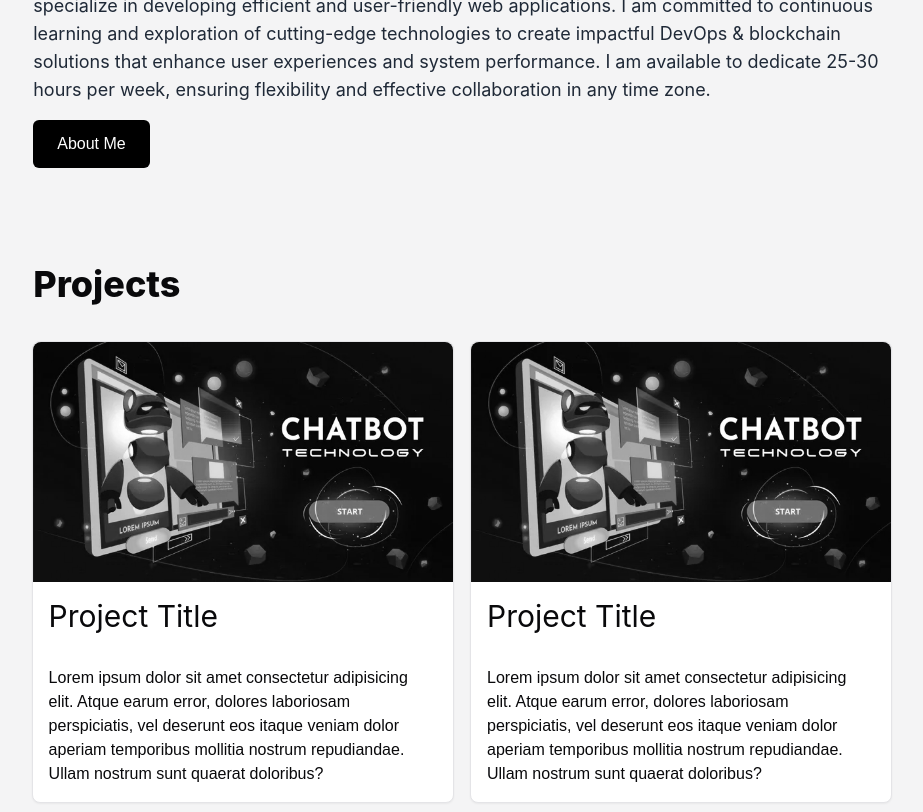
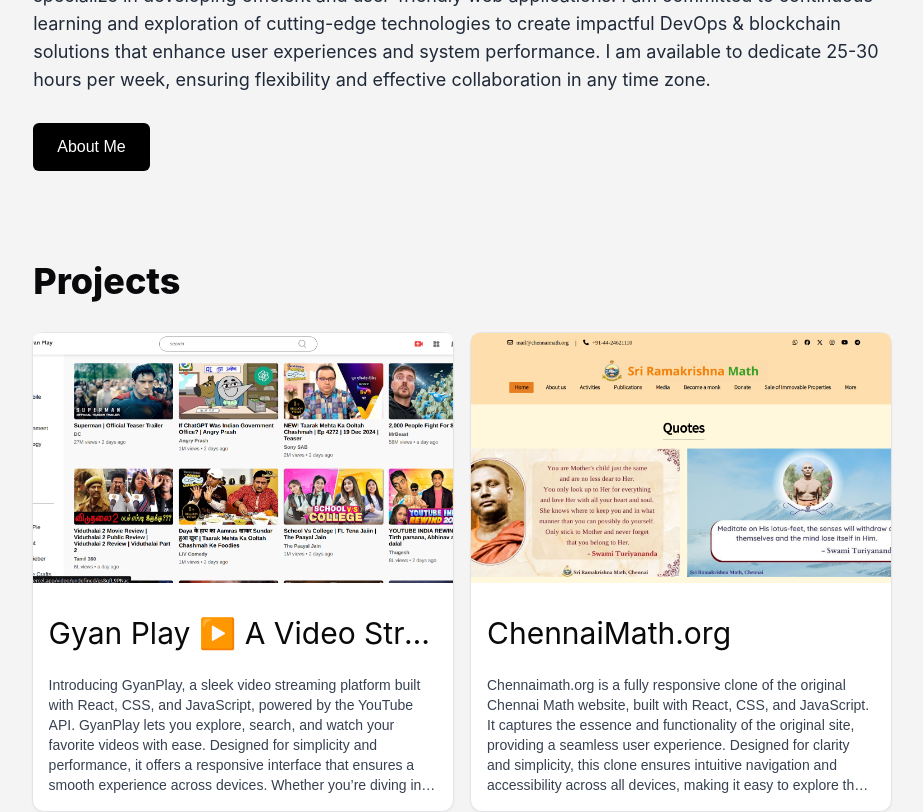
Before and after one commit to Gyannnnn/portrfolio, a Next.js app: page / in a window 1280 px wide. Shown: the part 240-1052 px from the top of the page, without its empty margins (178-1101 px from the left). Built offline with nearby package versions, Linux system fonts and the light colour scheme.

Commit message:
Fixed; Contact Page Ui

```diff
--- a/app/components/projects/Projects.tsx
+++ b/app/components/projects/Projects.tsx
@@ -3,49 +3,42 @@
 import Image from "next/image";
 import Link from "next/link";
 
+import projectdata from "../projectsmain/projectdata";
+const data = projectdata.filter((item) => item.featured === true);
+
 export default function Projects() {
   return (
-    <div className="min-h-[80vh] sm:w-[67vw]   mt-20 mb-10 flex flex-col justify-around gap-5">
+    <div className="min-h-[80vh] sm:w-[67vw] mt-20 mb-10 flex flex-col justify-around gap-5">
       <h1 className="font-inter font-extrabold text-4xl">Projects</h1>
       <div className="flex max-sm:flex-col justify-center items-center gap-4">
-        <Link href="/projects">
-          <Card className="sm:w-[33vw] max-sm:w-[90vw] flex flex-col gap-4 border">
+        {data.slice(0, 2).map((project, index) => (
+          <Link href="/projects" key={index}>
+            <Card className="sm:w-[33vw] max-sm:w-[90vw] flex flex-col gap-4 border h-[480px] rounded-xl">
+              <div className="h-[250px] w-full overflow-hidden">
                 <Image
-              src="/images/chatgpt.webp"
+                  src={project.logo}
                   width={500}
                   height={500}
-              alt="Picture of the author"
-              className="rounded-t-lg filter grayscale hover:grayscale-0 "
+                  alt="Project Image"
+                  className="rounded-t-lg filter grayscale-0 hover:grayscale object-cover h-full w-full"
                 />
-            <h1 className="px-4 pb-4 font-inter text-3xl">Project Title</h1>
-            <p className="px-4 pb-4">
-              Lorem ipsum dolor sit amet consectetur adipisicing elit. Atque
-              earum error, dolores laboriosam perspiciatis, vel deserunt eos
-              itaque veniam dolor aperiam temporibus mollitia nostrum
-              repudiandae. Ullam nostrum sunt quaerat doloribus?
+              </div>
+              <div className="flex flex-col justify-between flex-1 p-4">
+                <h1 className="font-inter text-3xl truncate">{project.title}</h1>
+                <p className="text-sm text-gray-700 dark:text-white line-clamp-6">
+                  {project.description}
                 </p>
+              </div>
             </Card>
           </Link>
-        <Link href="/projects">
-          <Card className="sm:w-[33vw] max-sm:w-[90vw] flex flex-col gap-4 border">
-            <Image
-              src="/images/chatgpt.webp"
-              width={500}
-              height={500}
-              alt="Picture of the author"
-              className="rounded-t-lg filter grayscale hover:grayscale-0"
-            />
-            <h1 className="px-4 pb-4 font-inter text-3xl">Project Title</h1>
-            <p className="px-4 pb-4">
-              Lorem ipsum dolor sit amet consectetur adipisicing elit. Atque
-              earum error, dolores laboriosam perspiciatis, vel deserunt eos
-              itaque veniam dolor aperiam temporibus mollitia nostrum
-              repudiandae. Ullam nostrum sunt quaerat doloribus?
-            </p>
-          </Card>
+        ))}
+      </div>
+      <Link
+        className="px-6 py-3 rounded-md font-bold bg-black text-white dark:text-black w-28 flex items-center justify-center dark:bg-white"
+        href="/projects"
+      >
+        View All
       </Link>
-      </div>
-      <Link className="px-6 py-3 rounded-md font-bold bg-black text-white dark:text-black w-28 flex items-center justify-center dark:bg-white" href="/projects">View All</Link>
     </div>
   );
 }
--- a/app/components/projectsmain/Projects.tsx
+++ b/app/components/projectsmain/Projects.tsx
@@ -11,7 +11,7 @@
       {projectdata.map((item, index) => (
         <Card
           key={index}
-          className="rounded-xl drop-shadow-sm bg-secondary dark:bg-black mt-2 flex flex-col justify-start gap-5 sm:py-5 px-5 pt-5 relative"
+          className="rounded-xl drop-shadow-sm bg-secondary dark:bg-black mt-2 flex flex-col justify-start max-sm:justify-between gap-5 max-sm:gap-[7.25rem] sm:py-5 px-5 pt-5 relative"
         >
           <div className="flex items-center justify-start gap-5 ">
             <Image
@@ -22,13 +22,13 @@
               className="rounded-full max-sm:hidden"
             />
             <div className=" h-28 flex flex-col items-start justify-center gap-2 max-sm:pt-5">
-              <h1 className="text-xl font-inter font-bold">{item.title}</h1>
+              <h1 className="text-xl font-inter font-bold max-sm:mt-[100px] max-sm:w-[60vw]">{item.title}</h1>
               <p className="font-extralight text-black dark:text-gray-300">
                 {item.dpdescription}
               </p>
             </div>
           </div>
-          <div className="flex sm:justify-between items-center max-sm:flex-col max-sm:gap-2  ">
+          <div className="flex sm:justify-between items-center max-sm:flex-col max-sm:gap-2   max-sm:items-start max-sm:py-4  ">
             <div className="flex gap-2 max-sm:flex-wrap  flex-wrap">
               {item.teckstack.map((item2, index2) => (
                 <span
@@ -44,7 +44,7 @@
             </Link>
           </div>
           {
-              item.ongoing?<div className="bg-red-900 text-white w-24 flex items-center justify-center rounded-md absolute top-1 right-1 ">On Going</div>:<div className="bg-green-900 text-white w-24 flex items-center justify-center rounded-md absolute top-1 right-1">Completed</div>
+              item.ongoing?<div className="bg-red-900 text-white w-24 flex items-center justify-center rounded-md fixed top-[-2px] right-0">On Going</div>:<div className="bg-green-900 text-white w-24 flex items-center justify-center rounded-md fixed top-0 right-0">Completed</div>
 
           }
 
--- a/app/components/projectsmain/projectdata.ts
+++ b/app/components/projectsmain/projectdata.ts
@@ -15,7 +15,7 @@
   {
     id: 1,
     title: "Portfolio App",
-    logo: "/projects/portfolio.png",
+    logo:"/projects/portfolio/portfolio.png",
     displayLogo: "/projects/portfolio/dp.png",
     description:
       "Welcome to my portfolio! Built with Next.js, ShadCN UI, TypeScript, and Tailwind CSS, this website is a reflection of modern web development principles combined with clean design aesthetics. It features a responsive layout for seamless browsing across all devices, a theme toggler for effortless switching between light and dark modes, and interactive audio controls that let you play or pause background audio. The user interface is designed to be visually captivating, ensuring an engaging experience. To make communication simple, the contact form is powered by NodeMailer, enabling you to send messages directly through the site. Explore my work and feel free to reach out with any opportunities or feedback!",
@@ -30,7 +30,7 @@
     ],
     githubLink: "https://github.com/Gyannnnn/portrfolio",
     ongoing: false,
-    featured: true,
+    featured: false,
   },
   {
     id: 2,
@@ -72,7 +72,7 @@
     teckstack: ["React.Js", "Css", "Javascript"],
     githubLink: "https://github.com/Gyannnnn/chennaimath.org",
     ongoing: false,
-    featured: false,
+    featured: true,
   },
   {
     id: 5,
--- a/app/page.tsx
+++ b/app/page.tsx
@@ -22,7 +22,7 @@
           any time zone.
         </p>
         <Link
-          className="px-6 py-3 dark:bg-white dark:text-black rounded-md bg-black text-white"
+          className="px-6 py-3 dark:bg-white dark:text-black rounded-md bg-black text-white mt-5"
           href="/about"
         >
           About Me
--- a/app/projects/page.tsx
+++ b/app/projects/page.tsx
@@ -4,7 +4,7 @@
 export default function page() {
   return (
     <div className="w-screen min-h-screen bg-secondary dark:bg-black flex  justify-center ">
-      <div className="min-h-screen w-[67vw] max-sm:w-[80vw] mt-28 mb-10 flex flex-col gap-10  justify-start">
+      <div className="min-h-screen w-[67vw] max-sm:w-[90vw]  mt-28 mb-10 flex flex-col gap-10  justify-start">
         <h1 className="text-4xl font-inter">Projects</h1>
         <Projects/>
       </div>
```
Also changed, not shown: public/projects/portfolio/portfolio.png. Lines whose indentation alone changed are shown as unchanged.
